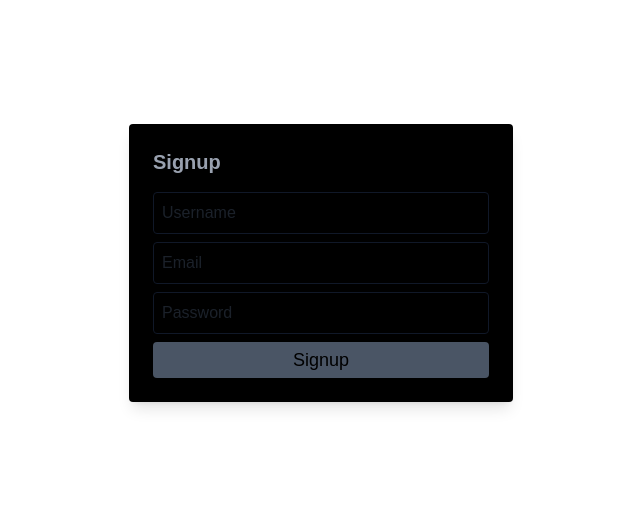
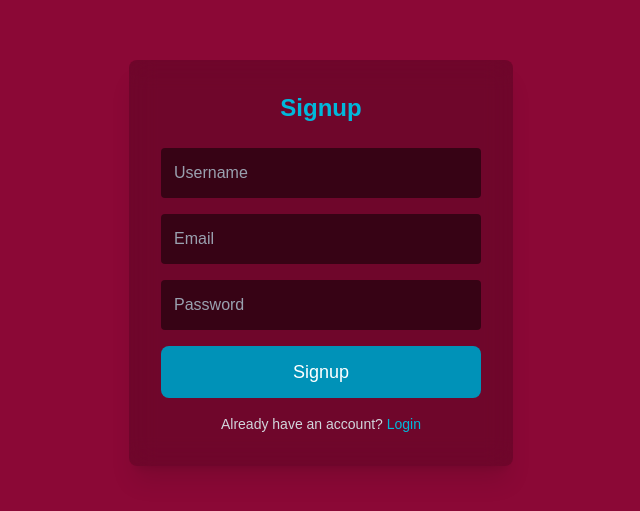
Before and after one commit to WhoisCipher/notes-frontend, a Next.js app: page /signup in a window 1280 px wide. Shown: the part 137-648 px from the top of the page, without its empty margins (319-959 px from the left). Built offline with nearby package versions, Linux system fonts and the light colour scheme.

Commit message:
feat: SignUp Page that takes the user's username, email and password and registers to the database and re-routes to the login page to authenticate

```diff
--- a/app/signup/page.tsx
+++ b/app/signup/page.tsx
@@ -2,6 +2,7 @@
 
 import { useState } from "react";
 import { useRouter } from "next/navigation";
+import Link from "next/link"; // Add Link for navigation
 
 export default function SignupPage() {
     const [username, setUsername] = useState("");
@@ -29,21 +30,25 @@
             }
 
             localStorage.setItem("token", data.token);
-      router.push("/notes");
+            router.push("/login");
         } catch (err) {
-      setError(`Error: ${err instanceof Error ? err.message : "Unknown error"}`);
+            setError("Something went wrong. Please try again.");
         }
     };
 
     return (
-    <div className="flex justify-center items-center h-screen">
-      <form onSubmit={handleSubmit} className="bg-black p-6 rounded shadow-lg w-96 dark:bg-black">
-        <h2 className="text-xl text-gray-400 font-bold mb-4">Signup</h2>
-        {error && <p className="text-red-500">{error}</p>}
+        <div className="min-h-screen flex justify-center items-center flex-col text-white bg-rose-900">
+            <form
+                onSubmit={handleSubmit}
+                className="bg-black/20 backdrop-blur-md p-8 rounded-lg shadow-xl w-96"
+            >
+                <h2 className="text-2xl text-cyan-500 font-bold mb-6 text-center">Signup</h2>
+                {error && <p className="text-red-500 text-center mb-4">{error}</p>}
+
                 <input
                     type="text"
                     placeholder="Username"
-          className="w-full p-2 border border-gray-900 text-gray-700 rounded mb-2"
+                    className="w-full p-3 border border-transparent bg-black/50 text-white rounded mb-4 placeholder-gray-400 focus:ring-2 focus:ring-blue-500"
                     value={username}
                     onChange={(e) => setUsername(e.target.value)}
                     required
@@ -51,7 +56,7 @@
                 <input
                     type="email"
                     placeholder="Email"
-          className="w-full p-2 border border-gray-900 text-gray-700 rounded mb-2"
+                    className="w-full p-3 border border-transparent bg-black/50 text-white rounded mb-4 placeholder-gray-400 focus:ring-2 focus:ring-blue-500"
                     value={email}
                     onChange={(e) => setEmail(e.target.value)}
                     required
@@ -59,14 +64,27 @@
                 <input
                     type="password"
                     placeholder="Password"
-          className="w-full p-2 border border-gray-900 text-gray-700 rounded mb-2"
+                    className="w-full p-3 border border-transparent bg-black/50 text-white rounded mb-4 placeholder-gray-400 focus:ring-2 focus:ring-blue-500"
                     value={password}
                     onChange={(e) => setPassword(e.target.value)}
                     required
                 />
-        <button type="submit" className="w-full p-1 bg-gray-600 hover:bg-gray-800 text-black text-lg rounded dark:bg-gray-600 dark:hover:bg-gray-800">
+                <button
+                    type="submit"
+                    className="w-full p-3 bg-cyan-600 hover:bg-cyan-800 text-white text-lg rounded-lg transition-colors duration-200 ease-in-out"
+                >
                     Signup
                 </button>
+
+                {/* Add Login Link */}
+                <div className="mt-4 text-center">
+                    <p className="text-sm text-gray-300">
+                        Already have an account?{" "}
+                        <Link href="/login" className="text-cyan-500 hover:underline">
+                            Login
+                        </Link>
+                    </p>
+                </div>
             </form>
         </div>
     );
```
Lines whose indentation alone changed are shown as unchanged.
